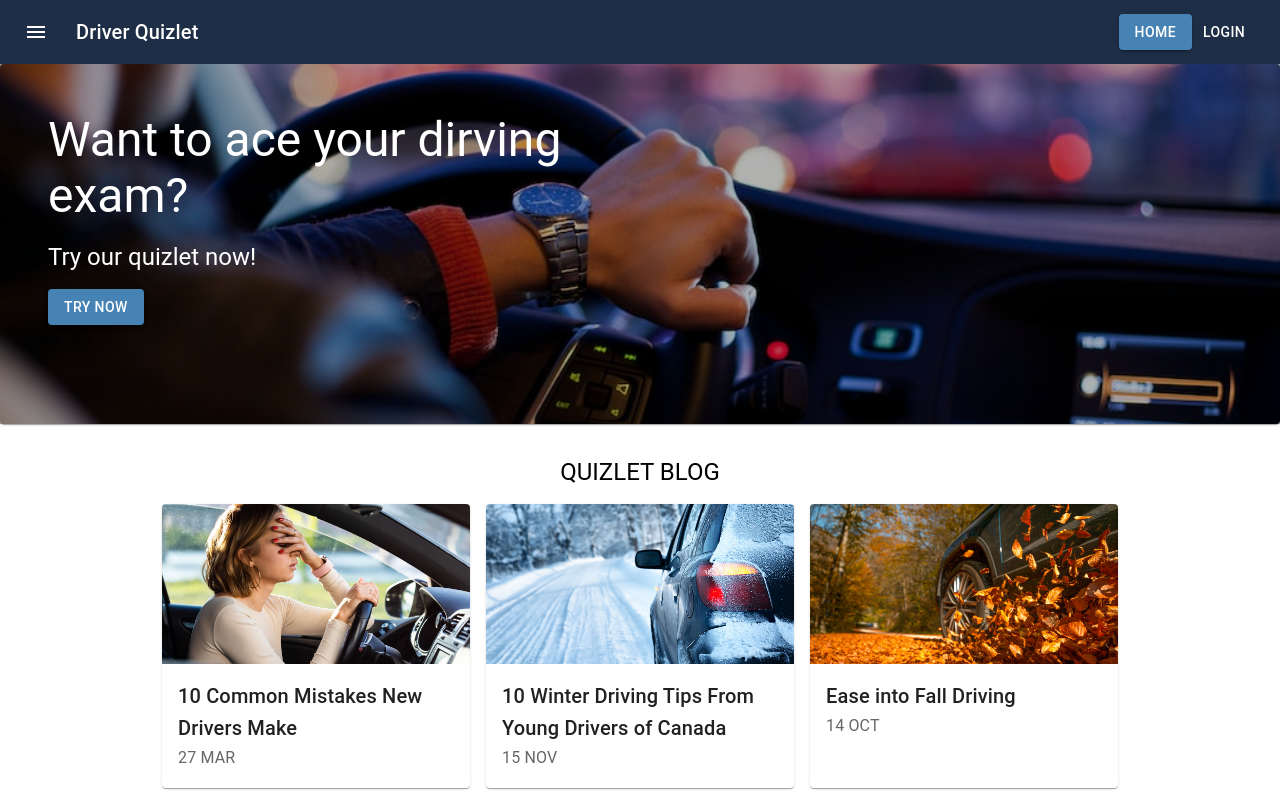
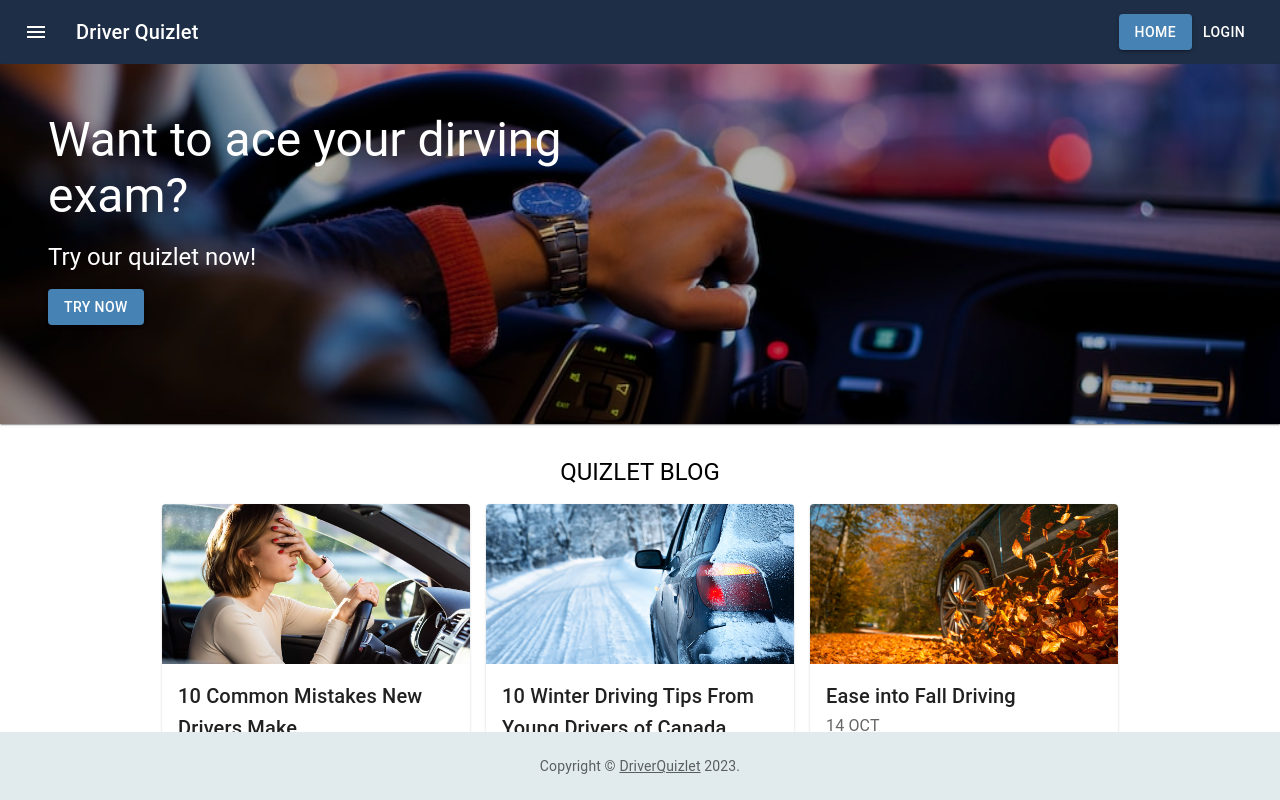
Before and after one commit to allentsangdev/driver-exam-helper, a React (Create React App) app in the folder helper/: page / in a window 1280 px wide. Built offline with nearby package versions, Linux system fonts and the light colour scheme.

Commit message:
added footer template and updated button link

```diff
--- a/helper/src/components/App.jsx
+++ b/helper/src/components/App.jsx
@@ -2,7 +2,8 @@ import "./app.css"
 import HomePage from "./HomePage";
 import Navbar from "./Navbar"
 import QuestionCard from "./QuestionCard"
-import { BrowserRouter, Route, Routes, Link } from 'react-router-dom';
+import { BrowserRouter, Route, Routes} from 'react-router-dom';
+import Footer from "./Footer";
 
 function App() {
     return(
@@ -13,6 +14,7 @@ function App() {
                 <Route path='/' element={<HomePage/>} />
                 <Route path='/quiz' element={<QuestionCard/>} exact />
             </Routes>
+            <Footer/>
         </BrowserRouter>
 
     )
--- a/helper/src/components/Blog.jsx
+++ b/helper/src/components/Blog.jsx
@@ -5,9 +5,6 @@ import Card from '@mui/material/Card';
 import CardActionArea from '@mui/material/CardActionArea';
 import CardContent from '@mui/material/CardContent';
 import CardMedia from '@mui/material/CardMedia';
-import IconButton from '@mui/material/IconButton';
-import FavoriteIcon from '@mui/icons-material/Favorite';
-import ShareIcon from '@mui/icons-material/Share';
 
 const posts = [
     {
--- /dev/null
+++ b/helper/src/components/Footer.jsx
@@ -0,0 +1,47 @@
+import * as React from 'react';
+import Box from '@mui/material/Box';
+import Container from '@mui/material/Container';
+import Typography from '@mui/material/Typography';
+import Link from '@mui/material/Link';
+
+function Copyright() {
+  return (
+    <Typography variant="body2" color="text.secondary" align="center">
+      {'Copyright © '}
+      <Link color="inherit" href="#">
+        DriverQuizlet
+      </Link>{' '}
+      {new Date().getFullYear()}
+      {'.'}
+    </Typography>
+  );
+}
+
+function Contact() {
+    return(
+        <>
+        </>
+    )
+}
+
+function AboutUs() {
+    return(
+        <>
+        </>
+    )
+}
+
+function Footer() {
+
+  return (
+    <Box sx={{ bgcolor: '#E1EBEE', py: 3, marginTop:100, position:"absolute", bottom:0, right:0, left:0 }}>
+      <Container>
+
+        <Copyright />
+      </Container>
+    </Box>
+  );
+}
+
+
+export default Footer;
--- a/helper/src/components/HomePage.jsx
+++ b/helper/src/components/HomePage.jsx
@@ -11,11 +11,10 @@ function HomePage() {
 
     return(
         <>
-            <Paper
+            <Paper square='true'
                 sx={{
                     height: '45vh',
                     position: 'relative',
-                    backgroundColor: 'grey.800',
                     color: '#fff',
                     mb: 4,
                     backgroundSize: 'cover',
@@ -50,7 +49,7 @@ function HomePage() {
                             <Typography variant="h5" color="inherit" paragraph>
                                 Try our quizlet now!
                             </Typography>
-                            <Button color="inherit" variant="contained" sx={{ backgroundColor: '#4682B4' }}><Link to="/quiz" style={{ color: 'white', textDecoration: 'none' }}> TRY NOW </Link></Button>
+                            <Link to="/quiz" style={{ color: 'white', textDecoration: 'none' }}><Button color="inherit" variant="contained" sx={{ backgroundColor: '#4682B4' }}>TRY NOW</Button> </Link>
                         </Box>
                     </Grid>
                 </Grid>
--- a/helper/src/components/Navbar.jsx
+++ b/helper/src/components/Navbar.jsx
@@ -25,7 +25,7 @@ export default function Navbar() {
           <Typography variant="h6" component="div" sx={{ flexGrow: 1 }}>
             Driver Quizlet
           </Typography>
-          <Button color="inherit" variant="contained" sx={{backgroundColor:"#4682B4"}}><Link to="/" style={{color: 'white', textDecoration: 'none' }}> HOME </Link></Button>
+          <Link to="/" style={{color: 'white', textDecoration: 'none'}}> <Button color="inherit" variant="contained" sx={{backgroundColor:"#4682B4"}}>HOME</Button></Link>
           <Button color="inherit">Login</Button>
         </Toolbar>
       </AppBar>
```
